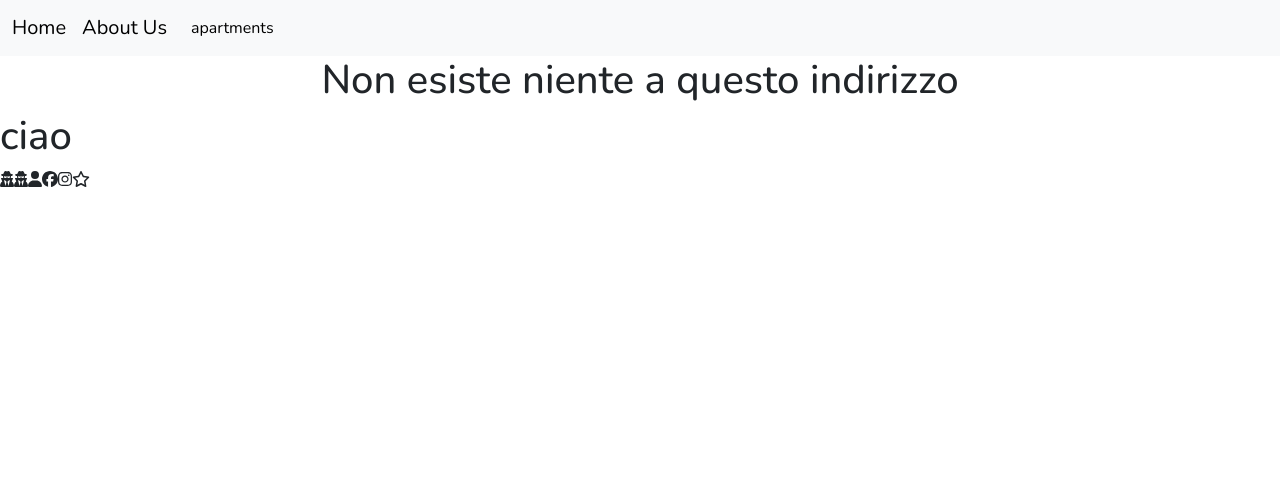
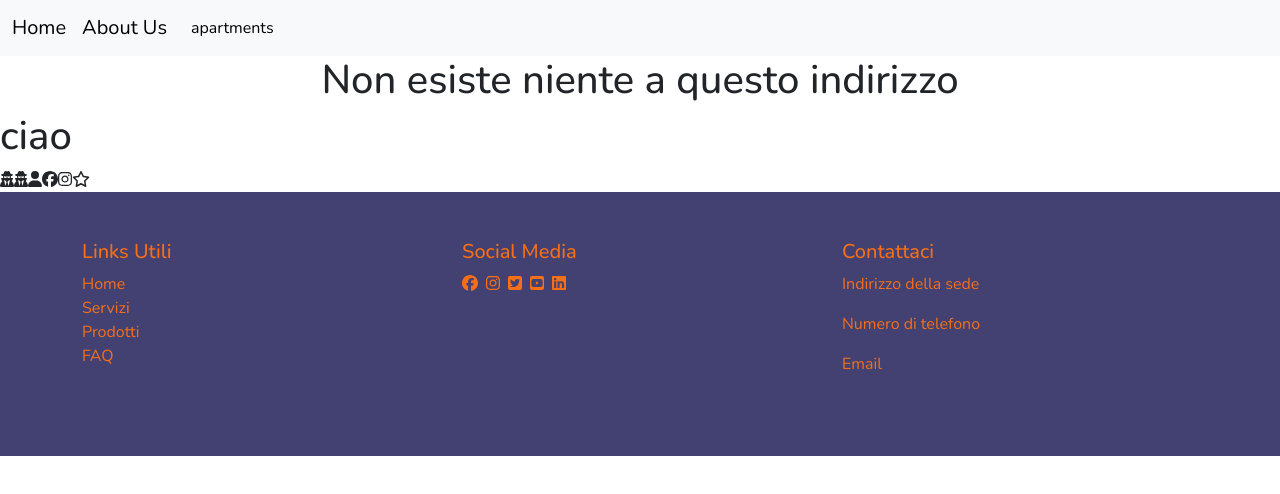
Before and after one commit to GiulioDangelo/BoolBnB-Front-End, a Vue app: page / in a window 1280 px wide. Shown: the top 494 px of the page. Built offline with nearby package versions, Linux system fonts and the light colour scheme.

Commit message:
add footer

```diff
--- a/src/components/AppFooter.vue
+++ b/src/components/AppFooter.vue
@@ -1,5 +1,64 @@
 <script>
 export default {};
 </script>
-<template></template>
-<style></style>
+<template>
+  <footer class="footer" style="background-color: #434172">
+    <div class="container py-5">
+      <div class="row">
+        <div class="col-md-4 mb-4">
+          <h5>Links Utili</h5>
+          <ul class="list-unstyled">
+            <li><a href="#">Home</a></li>
+            <li><a href="#">Servizi</a></li>
+            <li><a href="#">Prodotti</a></li>
+            <li><a href="#">FAQ</a></li>
+          </ul>
+        </div>
+        <div class="col-md-4 mb-4">
+          <h5>Social Media</h5>
+          <ul class="list-inline">
+            <li class="list-inline-item">
+              <font-awesome-icon :icon="['fab', 'facebook']" />
+            </li>
+            <li class="list-inline-item">
+              <font-awesome-icon :icon="['fab', 'instagram']" />
+            </li>
+            <li class="list-inline-item">
+              <font-awesome-icon
+                icon="fa-brands fa-square-twitter"
+                class="icon_social twitter"
+              />
+            </li>
+            <li class="list-inline-item">
+              <font-awesome-icon
+                icon="fa-brands fa-square-youtube"
+                class="icon_social youtube"
+              />
+            </li>
+            <li class="list-inline-item">
+              <font-awesome-icon :icon="['fab', 'linkedin']" />
+            </li>
+          </ul>
+        </div>
+        <div class="col-md-4">
+          <h5>Contattaci</h5>
+          <address>
+            <p><i class="fas fa-map-marker-alt"></i> Indirizzo della sede</p>
+            <p><i class="fas fa-phone"></i> Numero di telefono</p>
+            <p><i class="fas fa-envelope"></i> Email</p>
+          </address>
+        </div>
+      </div>
+    </div>
+  </footer>
+</template>
+
+<style scoped lang="scss">
+.footer {
+  color: #f66f17;
+}
+a {
+  text-decoration: none;
+  color: #f66f17;
+}
+</style>
```
